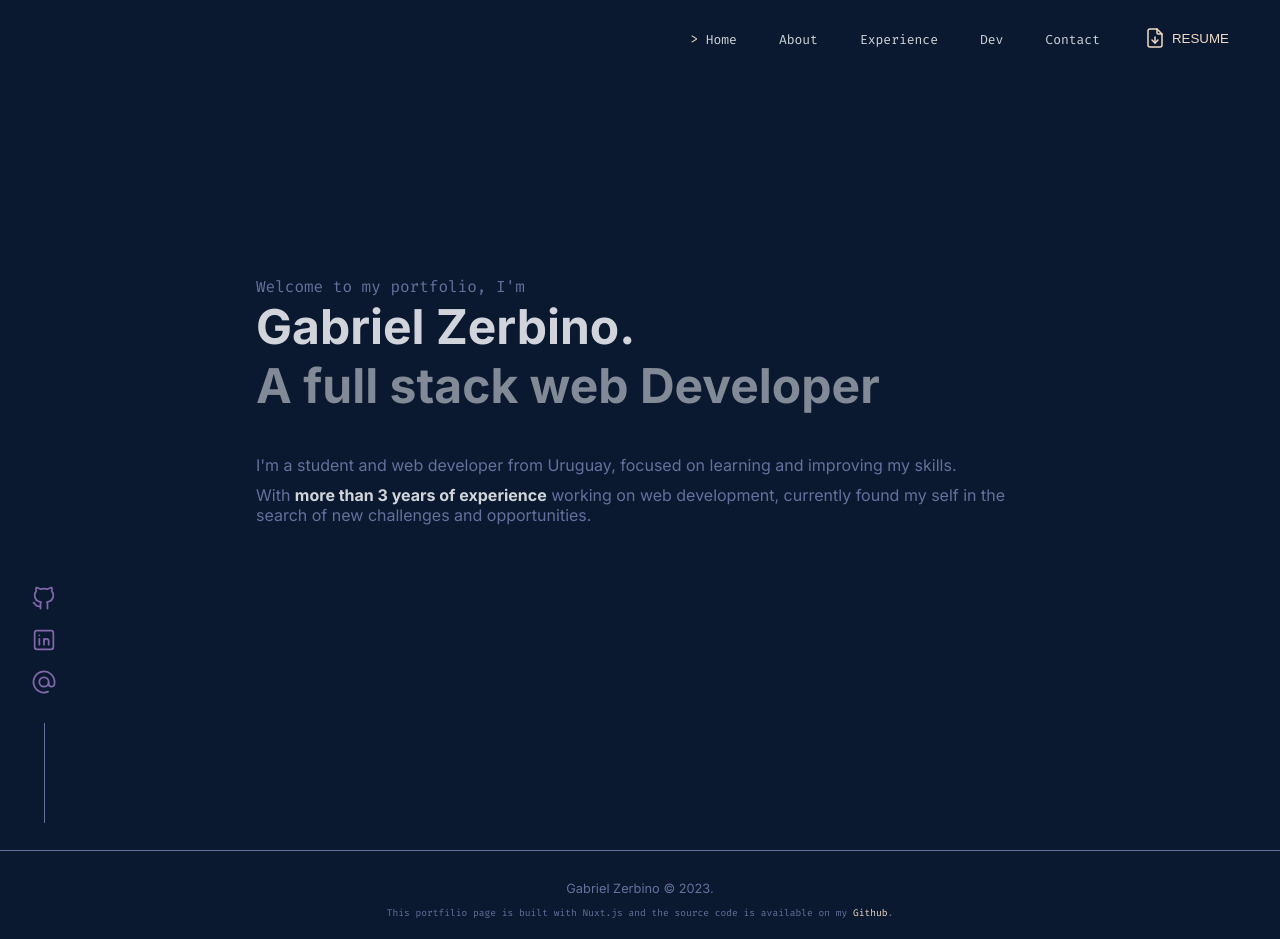
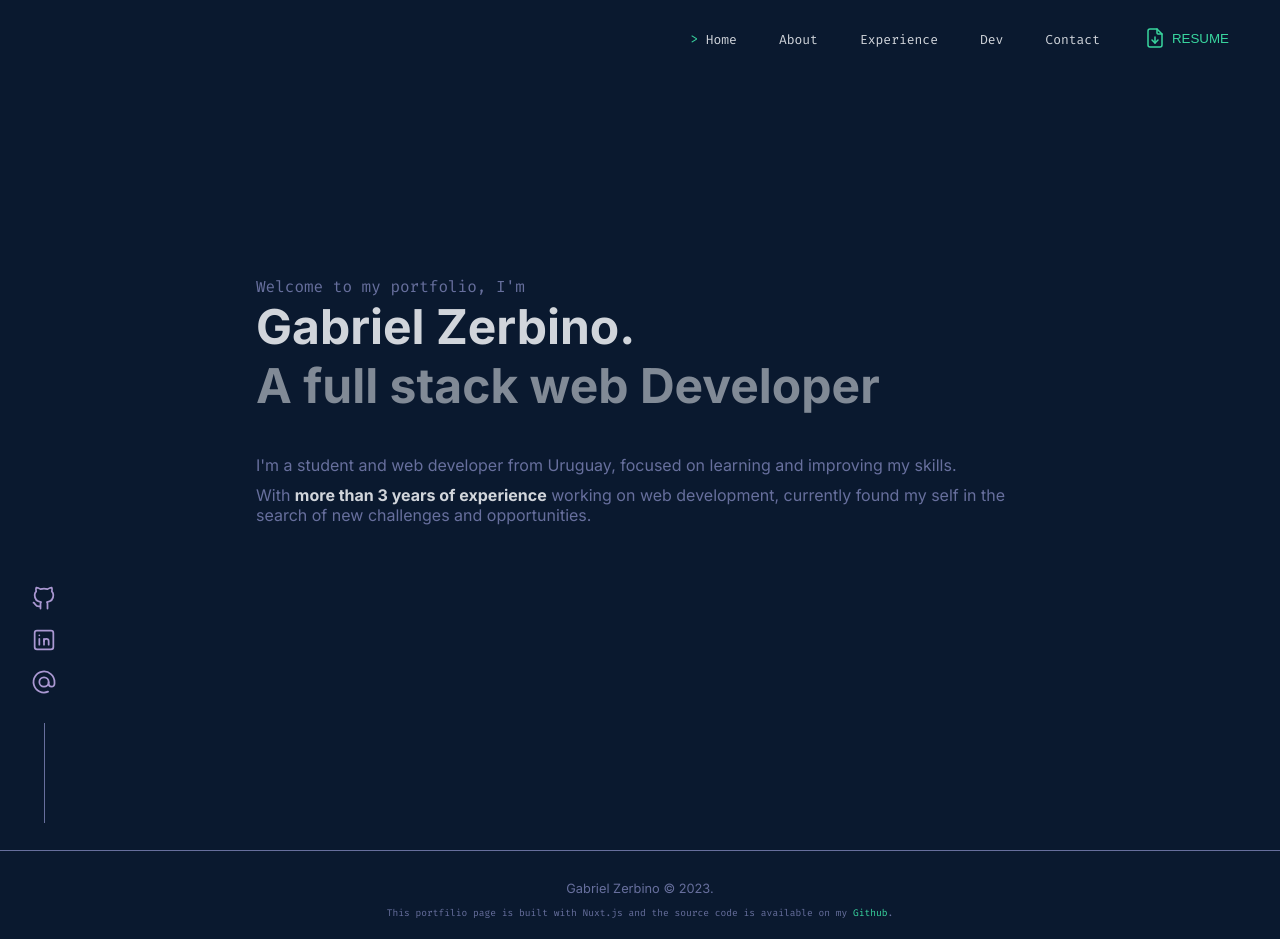
Before and after one commit to gabiito/profile, a Nuxt app: page / in a window 1280 px wide. Built offline with nearby package versions, Linux system fonts and the light colour scheme.

Commit message:
Update some default styles

```diff
--- a/src/app.vue
+++ b/src/app.vue
@@ -31,6 +31,7 @@ useHead({
 
 :root {
   --background-color: #0a192f;
+  /* --background-color: #1b1a3c; */
   --accent-background-color: #2d3250;
   /* --background-color: #2d3250; */
   /* --background-color: #1b1c27; */
@@ -38,9 +39,12 @@ useHead({
   /* --background-color: #232836; */
 
   --accent-color: #8168aa;
+  --accent-color: #aa98d2;
   --primary-color: #64ffda;
   --primary-color: #f9b17a;
   --primary-color: #f1dac4;
+  --primary-color: #91bd7c;
+  --primary-color: #39d69f;
   --primary-color-dark: #14b8a6;
   --text-color: #676f9d;
   /* --text-color: #64748b; */
@@ -111,6 +115,23 @@ strong {
 a {
   color: var(--primary-color);
   text-decoration: none;
+  position: relative;
+}
+
+a::after {
+  content: '';
+  width: 0;
+  height: 1px;
+  background-color: var(--primary-color);
+  position: absolute;
+  display: block;
+  left: 0;
+  bottom: -1px;
+  transition: all 0.4s;
+}
+
+a:hover::after {
+  width: 100%;
 }
 
 li:not(.nav-item)::before {
@@ -123,18 +144,18 @@ li:not(.nav-item)::before {
   bottom: 2px;
 }
 
+* {
+  accent-color: var(--primary-color);
+}
 
-/* width */
 ::-webkit-scrollbar {
   width: 3px;
 }
 
-/* Track */
 ::-webkit-scrollbar-track {
   background: transparent;
 }
 
-/* Handle */
 ::-webkit-scrollbar-thumb {
   background: var(--text-color);
 }
@@ -151,4 +172,6 @@ li:not(.nav-item)::before {
 ::selection {
   color: var(--background-color);
   background: var(--text-color-light);
-}</style>
+}
+
+</style>
```
